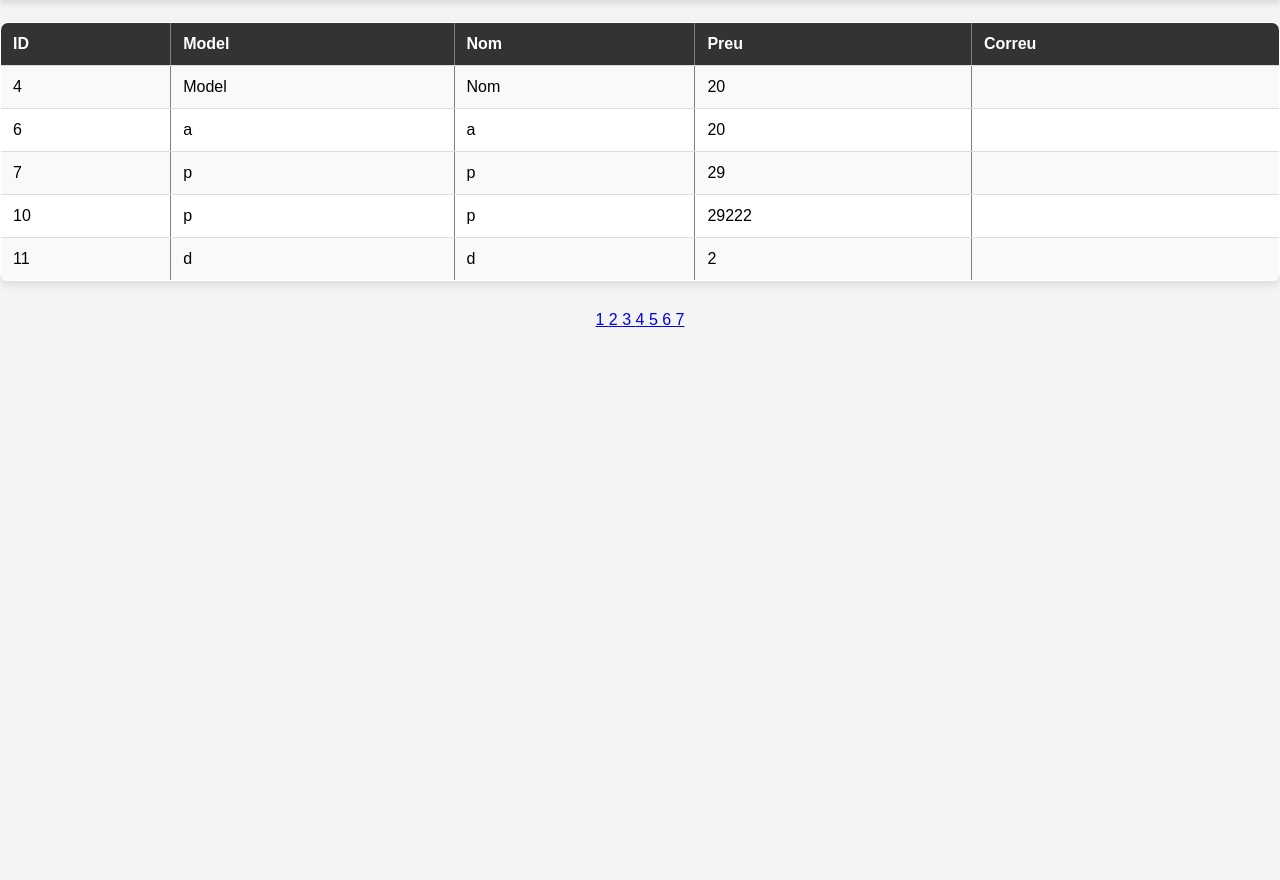
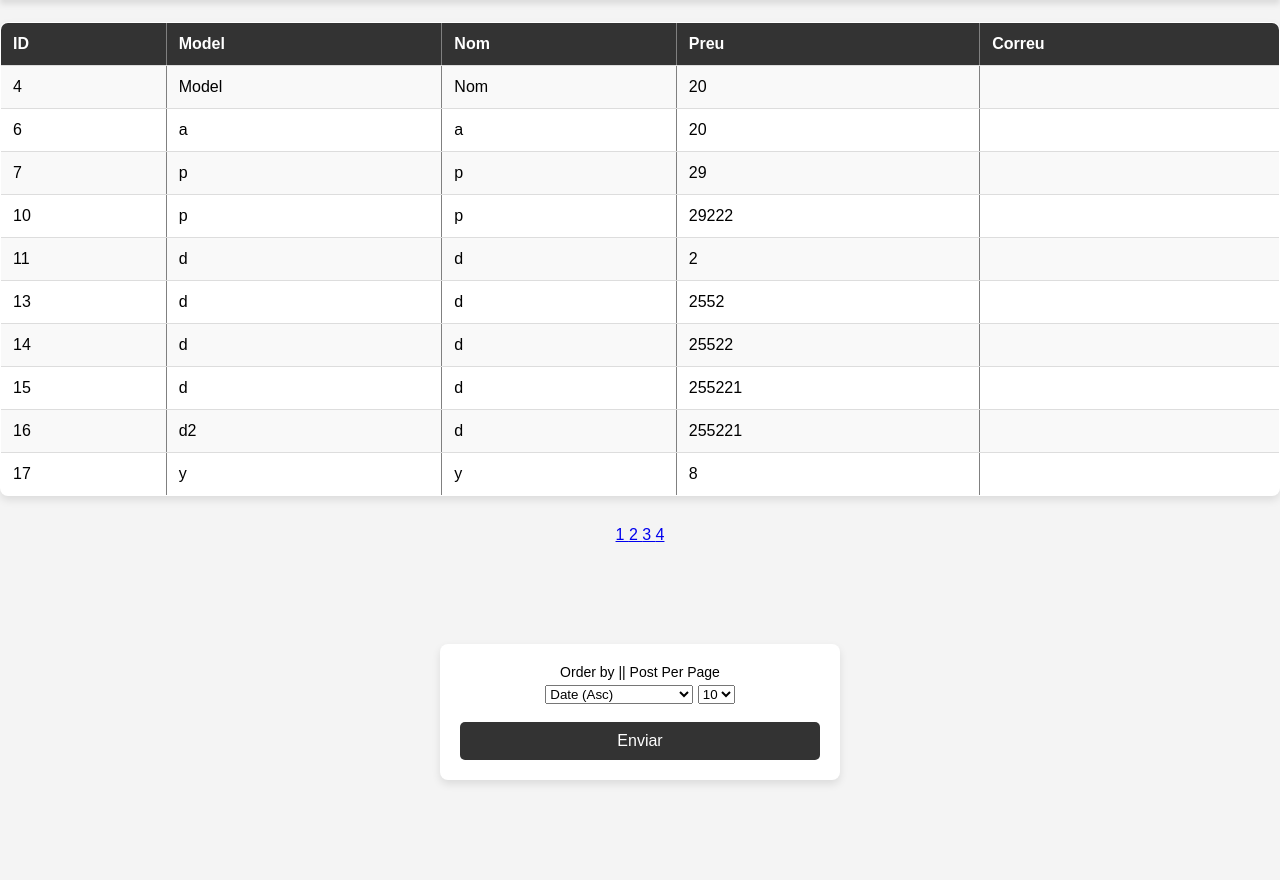
Before and after one commit to dromero4/PR4, a PHP site: page /Servidor/index.php in a window 1280 px wide. Shown: the part 68-948 px from the top of the page. Before the commit the page ends 395 px from the top, so only its background shows below. Run offline with PHP 8.4, Linux system fonts and the light colour scheme; data comes from the database, SQL or seed files in the repository; some libraries are stand-ins or nearby versions.

Commit message:
"Updated index.php, model.php, and multiple vista files with changes to authentication, form actions, and conditional logic."

```diff
--- a/index.php
+++ b/index.php
@@ -5,26 +5,43 @@ include BASE_PATH . 'vista/navbar.view.php';
 require_once 'database/connexio.php';
 require_once 'model/model.php';
 
-$articulosPorPagina = 5; // Definir la cantidad de artículos por página
+$articulosPorPagina = $_POST['post_per_page'] ?? ($_COOKIE['post_per_page'] ?? 10); // Default 10
+$orderBy = $_POST['orderBy'] ?? ($_COOKIE['orderBy'] ?? 'dateAsc'); // Default 'dateAsc'
 
-if (!(isset($_SESSION['usuari']))) {
-    try {
-        // Definir la página actual
-        if (!isset($_GET['page']) || $_GET['page'] < 1) {
-            $pagina = 1;
-        } else {
-            $pagina = $_GET['page'];
+// Guardar las opciones en cookies
+if ($orderBy) {
+    setcookie('orderBy', $orderBy, time() + (86400 * 30), "/");
+}
+if ($articulosPorPagina) {
+    setcookie('post_per_page', $articulosPorPagina, time() + (86400 * 30), "/");
 }
 
-        // Calcular el valor de $start para la paginación
+// Determinar la página actual
+$pagina = isset($_GET['page']) && $_GET['page'] > 0 ? intval($_GET['page']) : 1;
+
+// Calcular el inicio para la paginación
 $start = ($pagina - 1) * $articulosPorPagina;
 
-        // Número total de artículos
+try {
+    if (!isset($_SESSION['usuari'])) {
+        // Usuario no autenticado
         $total = obtenerTotalArticulos($connexio);
-        $pages = ceil($total / $articulosPorPagina);  // Calcular el número total de páginas
+        $pages = ceil($total / $articulosPorPagina);
+        $fetch = obtenerArticulos($connexio, $start, $articulosPorPagina, $orderBy);
+    } else {
 
-        // Artículos para la página actual
-        $fetch = obtenerArticulos($connexio, $start, $articulosPorPagina);
+
+        // Usuario autenticado
+        $total = obtenerTotalArticulosPorUsuario($connexio, $_SESSION['correu']);
+        $pages = ceil($total / $articulosPorPagina);
+        $fetch = obtenerArticulosPorUsuario($connexio, $start, $articulosPorPagina, $_SESSION['correu'], $orderBy);
+
+        if(isset($_POST['rememberMe'])){
+            $remember = $_POST['rememberMe'];
+
+            var_dump($remember);
+        }
+    }
 
     // Mostrar los artículos
     if ($fetch) {
@@ -32,16 +49,17 @@ if (!(isset($_SESSION['usuari']))) {
         echo "<tr><th>ID</th><th>Model</th><th>Nom</th><th>Preu</th><th>Correu</th></tr>";
         foreach ($fetch as $entrada) {
             echo "<tr>
-                    <td>".$entrada['id']."</td>
-                    <td>".$entrada['model']."</td>
-                    <td>".$entrada['nom']."</td>
-                    <td>".$entrada['preu']."</td>
-                    <td>".$entrada['correu']."</td>
+                <td>{$entrada['id']}</td>
+                <td>{$entrada['model']}</td>
+                <td>{$entrada['nom']}</td>
+                <td>{$entrada['preu']}</td>
+                <td>{$entrada['correu']}</td>
             </tr>";
         }
         echo "</table>";
     } else {
         echo "<br>No se encontraron artículos.";
+
     }
 
     // Mostrar la paginación
@@ -52,63 +70,38 @@ if (!(isset($_SESSION['usuari']))) {
                 <?= htmlspecialchars($i); ?>
             </a>
         <?php endfor; ?>
-        <?php endif; ?>
-
-    <?php
+    <?php endif;
 } catch (PDOException $e) {
     echo "Error: " . $e->getMessage();
 }
-} else {
-    try {
+?>
 
-        // Definir la página actual
-        if (!isset($_GET['page']) || $_GET['page'] < 1) {
-            $pagina = 1;
-        } else {
-            $pagina = $_GET['page'];
-        }
+<!DOCTYPE html>
+<html lang="en">
+<head>
+    <meta charset="UTF-8">
+    <meta name="viewport" content="width=device-width, initial-scale=1.0">
+    <title>Document</title>
+</head>
+<body>
+    <form action="#" method="post">
+        <label for="orderBy">Order by || Post Per Page</label>
+        <select name="orderBy" id="orderBy">
+            <option value="dateAsc" <?= $orderBy === 'dateAsc' ? 'selected' : '' ?>>Date (Asc)</option>
+            <option value="dateDesc" <?= $orderBy === 'dateDesc' ? 'selected' : '' ?>>Date (Desc)</option>
+            <option value="AlphabeticallyAsc" <?= $orderBy === 'AlphabeticallyAsc' ? 'selected' : '' ?>>Alphabetically (Asc)</option>
+            <option value="AlphabeticallyDesc" <?= $orderBy === 'AlphabeticallyDesc' ? 'selected' : '' ?>>Alphabetically (Desc)</option>
+        </select>
 
-        // Calcular el valor de $start para la paginación
-        $start = ($pagina - 1) * $articulosPorPagina;
+        <select name="post_per_page" id="post_per_page">
+            <option value="5" <?= $articulosPorPagina == 5 ? 'selected' : '' ?>>5</option>
+            <option value="10" <?= $articulosPorPagina == 10 ? 'selected' : '' ?>>10</option>
+            <option value="15" <?= $articulosPorPagina == 15 ? 'selected' : '' ?>>15</option>
+            <option value="20" <?= $articulosPorPagina == 20 ? 'selected' : '' ?>>20</option>
+        </select>
 
-        // Número total de artículos para el usuario
-        $total = obtenerTotalArticulosPorUsuario($connexio, $_SESSION['correu']);
-        $pages = ceil($total / $articulosPorPagina);
-
-        // Artículos para la página actual del usuario
-        $fetch = obtenerArticulosPorUsuario($connexio, $start, $articulosPorPagina, $_SESSION['correu']);
-
-        // Mostrar los artículos
-        if ($fetch) {
-            echo "<table border='1'>";
-            echo "<tr><th>ID</th><th>Model</th><th>Nom</th><th>Preu</th><th>Correu</th></tr>";
-            foreach ($fetch as $entrada) {
-                echo "<tr>
-                    <td>".$entrada['id']."</td>
-                    <td>".$entrada['model']."</td>
-                    <td>".$entrada['nom']."</td>
-                    <td>".$entrada['preu']."</td>
-                    <td>".$entrada['correu']."</td>
-                    </tr>";
-            }
-            echo "</table>";
-        } else {
-            echo "<br>No se encontraron artículos.";
-        }
-
-        // Mostrar la paginación
-        if ($pages > 1): ?>
-            <?php for ($i = 1; $i <= $pages; $i++): ?>
-                <a href="?page=<?= htmlspecialchars($i); ?>"
-                   class="<?= $i === $pagina ? 'active' : ''; ?>">
-                    <?= htmlspecialchars($i); ?>
-                </a>
-            <?php endfor; ?>
-        <?php endif; ?>
-
-    <?php
-    } catch (PDOException $e) {
-        echo "Error: " . $e->getMessage();
-    }
-}
-?>
+        <br><br>
+        <input type="submit" name="OrderBy" value="Enviar">
+    </form>
+</body>
+</html>
--- a/model/model.php
+++ b/model/model.php
@@ -448,7 +448,7 @@ function verificarToken($token, $correu, $connexio){
                 $expiracioToken = New DateTime($resultat['token_expires']);
                 $dataActual = new DateTime();
 
-                if($expiracioToken > $dataActual){
+                if($expiracioToken < $dataActual){
                     return true;
                 } else {
                     return false;
@@ -495,6 +495,27 @@ function obtenerTotalArticulos($connexio) {
     return $query->fetchColumn();
 }
 
+function obtenerArticulosPorUsuario($connexio, $start, $articulosPorPagina, $correu, $orderBy) {
+    $orderClause = generarOrdenSQL($orderBy);
+    $query = $connexio->prepare("SELECT * FROM articles WHERE correu = :correu ORDER BY $orderClause LIMIT :start, :articulosPorPagina");
+    $query->bindValue(':start', $start, PDO::PARAM_INT);
+    $query->bindValue(':articulosPorPagina', $articulosPorPagina, PDO::PARAM_INT);
+    $query->bindParam(":correu", $correu);
+    $query->execute();
+    return $query->fetchAll(PDO::FETCH_ASSOC);
+}
+
+
+function obtenerArticulos($connexio, $start, $articulosPorPagina, $orderBy) {
+    $orderClause = generarOrdenSQL($orderBy);
+    $query = $connexio->prepare("SELECT * FROM articles ORDER BY $orderClause LIMIT :start, :articulosPorPagina");
+    $query->bindValue(':start', $start, PDO::PARAM_INT);
+    $query->bindValue(':articulosPorPagina', $articulosPorPagina, PDO::PARAM_INT);
+    $query->execute();
+    return $query->fetchAll(PDO::FETCH_ASSOC);
+}
+
+
 function obtenerTotalArticulosPorUsuario($connexio, $correu) {
     $query = $connexio->prepare("SELECT COUNT(*) FROM articles WHERE correu = :correu");
     $query->bindParam(":correu", $correu);
@@ -502,20 +523,16 @@ function obtenerTotalArticulosPorUsuario($connexio, $correu) {
     return $query->fetchColumn();
 }
 
-function obtenerArticulos($connexio, $start, $articulosPorPagina) {
-    $query = $connexio->prepare("SELECT * FROM articles LIMIT :start, :articulosPorPagina");
-    $query->bindValue(':start', $start, PDO::PARAM_INT);
-    $query->bindValue(':articulosPorPagina', $articulosPorPagina, PDO::PARAM_INT);
-    $query->execute();
-    return $query->fetchAll(PDO::FETCH_ASSOC);
+
+function generarOrdenSQL($orderBy) {
+    $ordenesValidos = [
+        'dateAsc' => 'id ASC',
+        'dateDesc' => 'id DESC',
+        'AlphabeticallyAsc' => 'nom ASC',
+        'AlphabeticallyDesc' => 'nom DESC'
+    ];
+    // Si el valor no es válido, usar 'id ASC' como predeterminado
+    return $ordenesValidos[$orderBy] ?? 'id ASC';
 }
 
-function obtenerArticulosPorUsuario($connexio, $start, $articulosPorPagina, $correu) {
-    $query = $connexio->prepare("SELECT * FROM articles WHERE correu = :correu LIMIT :start, :articulosPorPagina");
-    $query->bindValue(':start', $start, PDO::PARAM_INT);
-    $query->bindValue(':articulosPorPagina', $articulosPorPagina, PDO::PARAM_INT);
-    $query->bindParam(":correu", $correu);
-    $query->execute();
-    return $query->fetchAll(PDO::FETCH_ASSOC);
-}
 ?>
--- a/vista/eliminar.php
+++ b/vista/eliminar.php
@@ -15,7 +15,7 @@
 </head>
 <body>
     <h3>Quin article vols esborrar? </h3>
-    <form action="../controlador/controlador.php" method="POST">
+    <form action="<?php echo htmlspecialchars(dirname($_SERVER['PHP_SELF']) . '/../controlador/controlador.php'); ?>" method="POST">
         <label for="id"></label>
         <!-- input per inserir l'ID -->
         <input type="number" name="id" placeholder="ID: ">
--- a/vista/forgotPassword.php
+++ b/vista/forgotPassword.php
@@ -13,7 +13,7 @@ include_once 'navbar.view.php';
 </head>
 <body>
     <h3>Has oblidat la contrassenya?</h3>
-    <form action="../controlador/controlador-forgotPassword.php" method="post">
+    <form action="<?php echo htmlspecialchars(dirname($_SERVER['PHP_SELF']) . '/../controlador/controlador-forgotPassword.php'); ?>" method="post">
         <label for="correu"></label>
         <input type="text" name="correu" id="correu" placeholder="Correu">
 
--- a/vista/insertar.php
+++ b/vista/insertar.php
@@ -15,7 +15,7 @@
 </head>
 <body>
     <h3>Quin element vols inserir? </h3>
-    <form action="../controlador/controlador.php" method="POST">
+    <form action="<?php echo htmlspecialchars(dirname($_SERVER['PHP_SELF']) . '/../controlador/controlador.php'); ?>" method="POST">
         <label for="model"></label>
         <!-- input per inserir el model de l'article -->
         <input type="text" id="model" name="model" placeholder="Model: "><br><br>
--- a/vista/login.php
+++ b/vista/login.php
@@ -19,6 +19,8 @@ include_once 'navbar.view.php';
         <label for="contrassenya"></label>
         <input type="password" id="contrassenya" name="contrassenya" placeholder="Contrassenya"><br><br>
 
+        <input type="checkbox" id="rememberMe"> Remember Me<br><br>
+
         <input type="submit" id="login" name="login" value="Log In"><br><br>
     </form>
 
--- a/vista/modificar.php
+++ b/vista/modificar.php
@@ -17,7 +17,7 @@
 <body>
     <!-- Inputs diversos per modificar els articles -->
     <h3>Quin article vols modificar?</h3>
-    <form action="../controlador/controlador.php" method="POST">
+    <form action="<?php echo htmlspecialchars(dirname($_SERVER['PHP_SELF']) . '/../controlador/controlador.php'); ?>" method="POST">
         <label for="id"></label>
         <input type="number" id="id" name="id" placeholder="ID: "><br><br>
 
--- a/vista/reiniciarPassword.php
+++ b/vista/reiniciarPassword.php
@@ -13,7 +13,7 @@ include_once 'navbar.view.php';
 </head>
 <body>
     <!-- Formulari per reinciiar el password -->
-    <form action="../controlador/controlador-reiniciarPassword.php" method="post">
+    <form action="<?php echo htmlspecialchars(dirname($_SERVER['PHP_SELF']) . '/../controlador/controlador-reiniciarPassword.php'); ?>" method="post">
     <label for="correu"></label>
         <label for="contrassenya"></label>
         <input type="password" id="contrassenya" name="contrassenya" placeholder="Contrassenya actual" value=""><br><br>
--- a/vista/resetingPassword.php
+++ b/vista/resetingPassword.php
@@ -11,7 +11,7 @@ include_once '../vista/navbar.view.php';
     <link rel="stylesheet" href="../css/styles.css">
 </head>
 <body>
-    <form action="../controlador/controlador-resetingPassword.php" method="post">
+    <form action="<?php echo htmlspecialchars(dirname($_SERVER['PHP_SELF']) . '/../controlador/controlador-resetingPassword.php'); ?>" method="post">
         <input type="hidden" name="token" value="<?php echo isset($_GET['token']) ? $_GET['token'] : ''; ?>">
         <input type="hidden" name="email" value="<?php echo isset($_GET['email']) ? $_GET['email'] : ''; ?>">
 
--- a/vista/signup.php
+++ b/vista/signup.php
@@ -18,7 +18,7 @@ $contrassenya2 = isset($_POST['contrassenya2']) ? $_POST['contrassenya2'] : '';
     <link rel="stylesheet" href="../css/styles.css">
 </head>
 <body>
-    <form action="../controlador/controlador.php" method="post">
+    <form action="<?php echo htmlspecialchars(dirname($_SERVER['PHP_SELF']) . '/../controlador/controlador.php'); ?>" method="post">
         <label for="correu"></label>
         <input type="text" id="correu" name="correu" placeholder="Correu" value="<?php echo htmlspecialchars($correu); ?>"><br><br>
 
```
Lines whose indentation alone changed are shown as unchanged.
